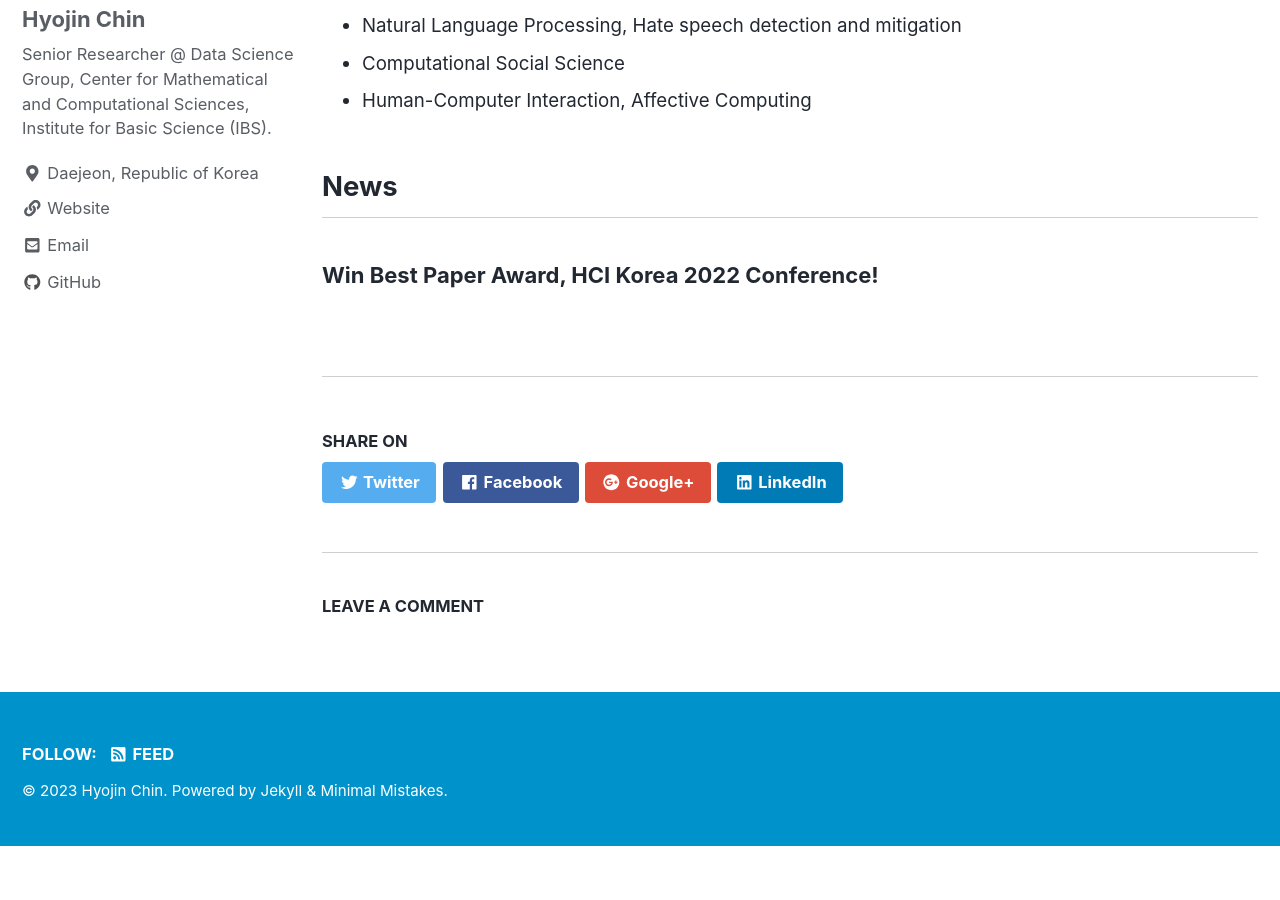
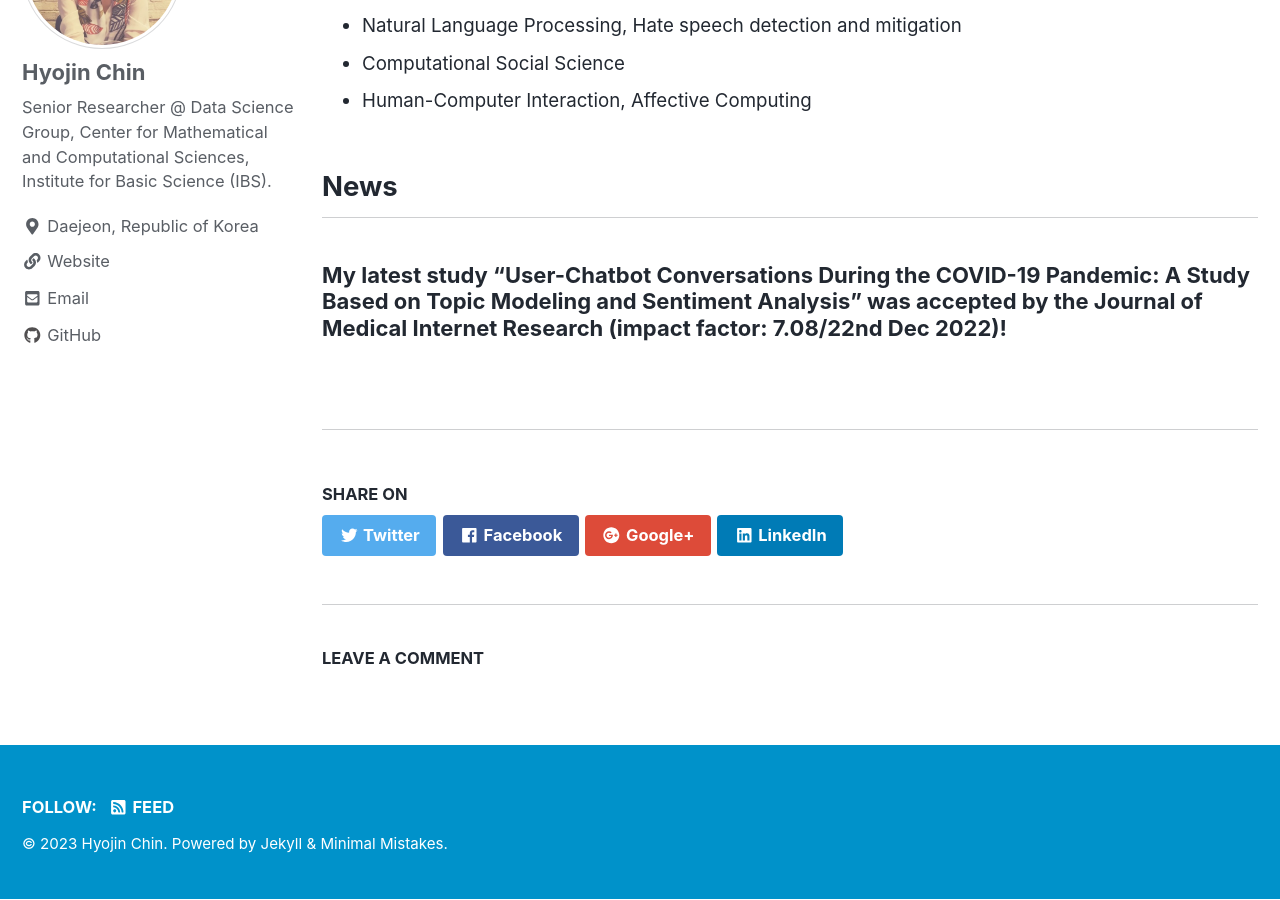
Before and after one commit to tesschin/tesschin.github.io, a Jekyll site: the page built from index.md, in a window 1280 px wide and 900 px high, scrolled down 878 px. Built offline with Jekyll 4.4.1, drawn with Linux system fonts in a browser that asks for light colours; nearby versions of some CDN libraries; the list of posts is cut into pages by our own code; before the commit the page ends 1725 px from its top, so only the background shows below that.

Commit message:
Update index.md

```diff
--- a/index.md
+++ b/index.md
@@ -29,4 +29,4 @@
 
 
 ## News
-### Win Best Paper Award, HCI Korea 2022 Conference!
+### My latest study "User-Chatbot Conversations During the COVID-19 Pandemic: A Study Based on Topic Modeling and Sentiment Analysis" was accepted by the Journal of Medical Internet Research (impact factor: 7.08/22nd Dec 2022)!
```
